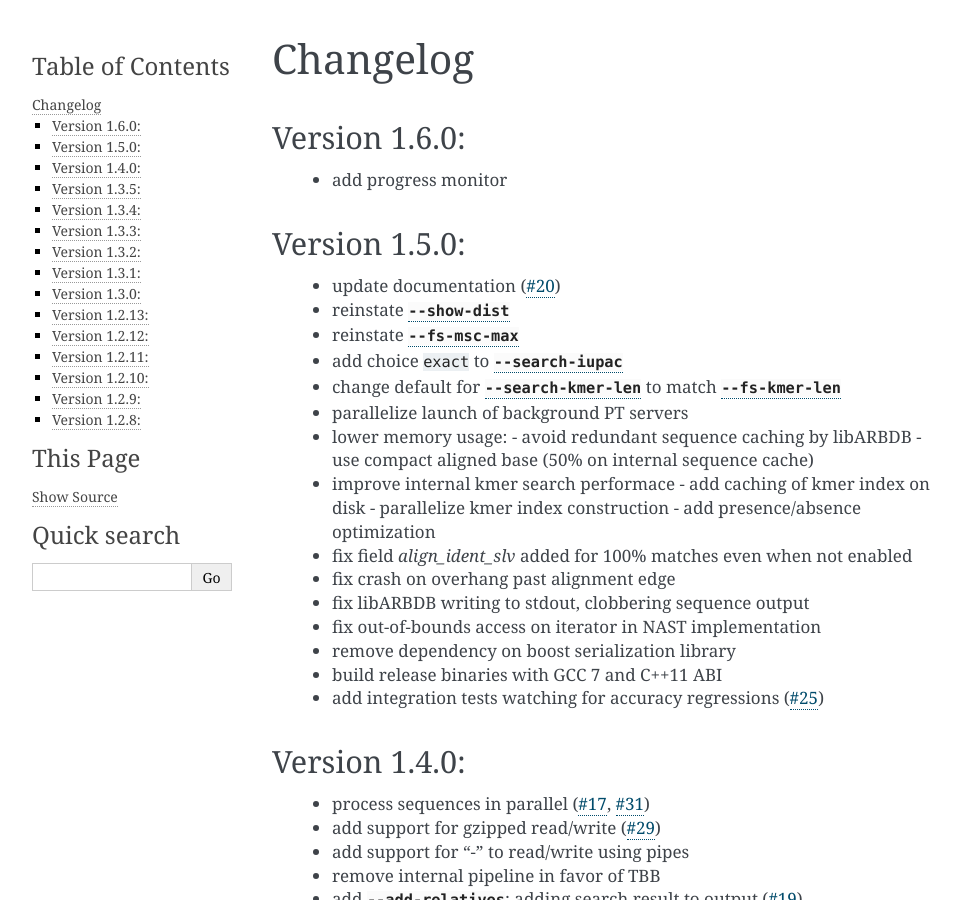
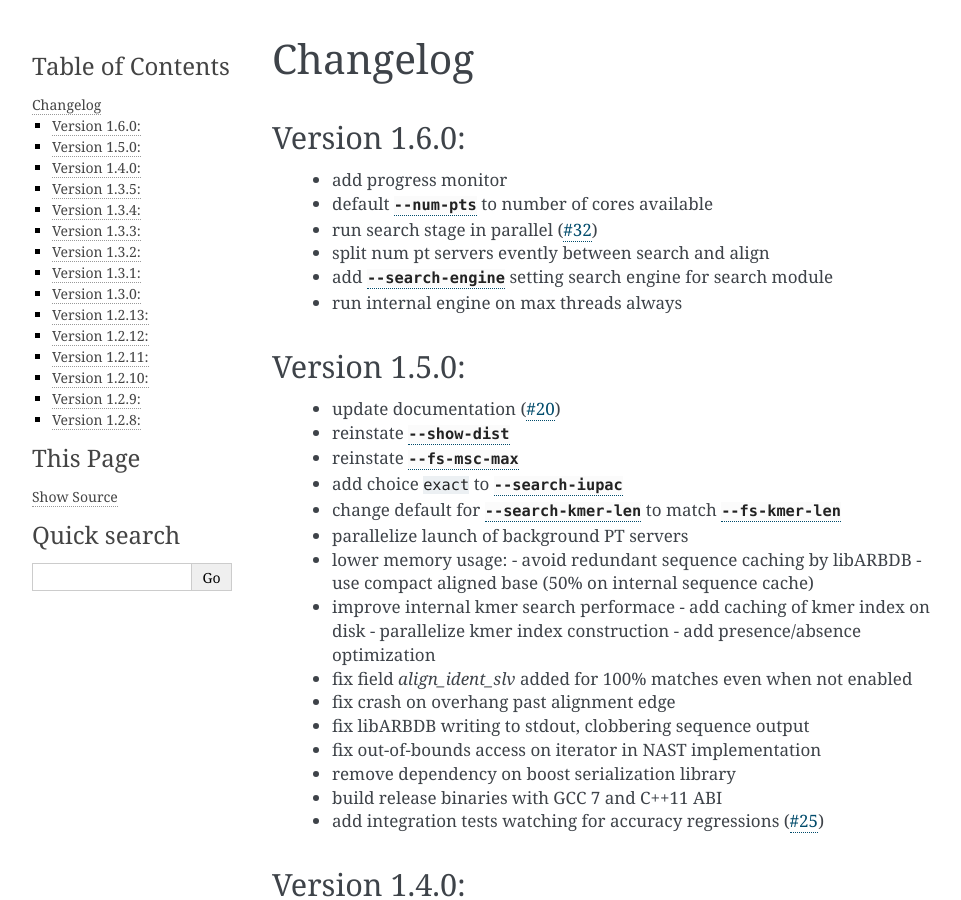
Before and after one commit to epruesse/SINA, a Sphinx documentation site: the page built from doc/source/CHANGELOG.rst, in a window 1280 px wide and 900 px high. Shown: the whole window, without its empty margins (148-1109 px from the left). Built offline with Sphinx 7.4.7, drawn with Linux system fonts in a browser that asks for light colours.

Commit message:
Update docs and changelog

```diff
--- a/doc/source/CHANGELOG.rst
+++ b/doc/source/CHANGELOG.rst
@@ -6,6 +6,11 @@ Changelog
 Version 1.6.0:
 --------------
  - add progress monitor
+ - default :option:`--num-pts` to number of cores available
+ - run search stage in parallel (:issue:`32`)
+ - split num pt servers evently between search and align
+ - add :option:`--search-engine` setting search engine for search module
+ - run internal engine on max threads always
 
 
 Version 1.5.0:
--- a/doc/source/commandline.rst
+++ b/doc/source/commandline.rst
@@ -266,6 +266,11 @@ at least the fraction :option:`--lca-quorum` of the search result.
    classify. This can be useful if you have a specially curated
    alignment reference, but wish to search a larger set of sequences
    for classification purposes.
+
+.. option:: --search-engine=[internal|pt-server]
+
+   Override the value of :option:`--fs-engine` for use within the
+   search module.
 
 .. option:: --search-min-sim=id (0.7)
 
```
